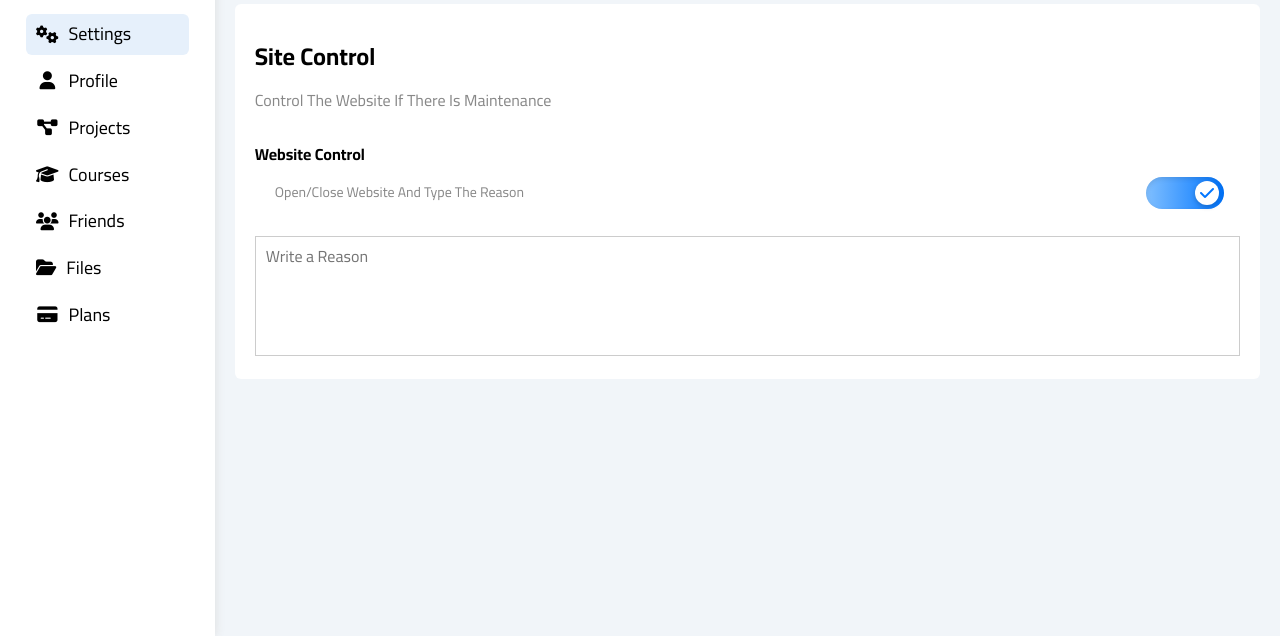
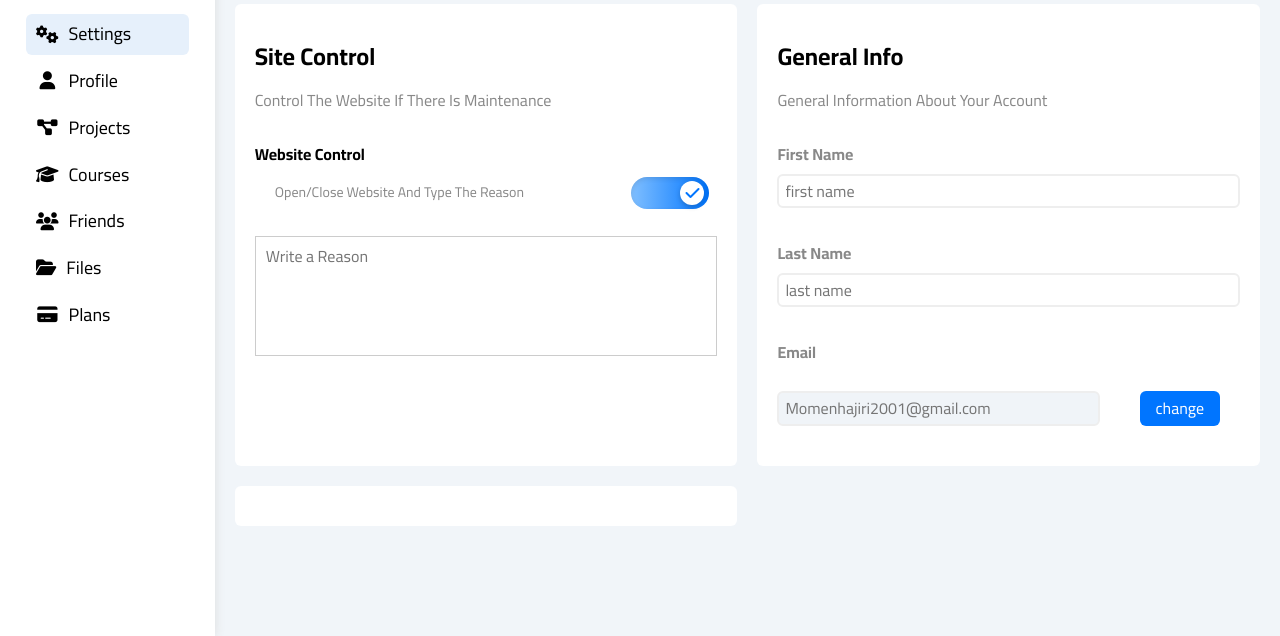
Before and after one commit to momenHajiri/HTML_CSS_TF, a plain HTML site: page settings.html in a window 1280 px wide. Shown: the part 164-800 px from the top of the page. Drawn offline with Linux system fonts and the light colour scheme; a small style sheet from the web is missing.

Commit message:
27/4 (2) add general info

```diff
--- a/css/main.css
+++ b/css/main.css
@@ -722,15 +722,48 @@ li {
 }
 .site-control .toggle-switch {
   top: -8px;
-  left: -16px;
+  left: -8px;
 }
 @media (max-width: 767px) {
   .site-control span.fs-14 {
     margin: 16px 0px 16px 6px;
-    max-lines: 2;
   }
 }
 /* end Site Controll */
+/* start General info  */
+.general-info input {
+  border: 2px solid #eee;
+  border-radius: 6px;
+  -webkit-border-radius: 6px;
+  -moz-border-radius: 6px;
+  -ms-border-radius: 6px;
+  -o-border-radius: 6px;
+}
+.general-info input:focus {
+  border-color: #007bff63;
+  box-shadow: inset 0 0 2px rgba(0, 123, 255, 0.5);
+  outline: none;
+}
+.general-info input:disabled {
+  background-color: #f0f4f8;
+
+  color: #bbb;
+  cursor: no-drop;
+}
+@media (max-width: 767px) {
+  .general-info label {
+    margin-top: 16px;
+    margin-bottom: 6px;
+  }
+  .general-info .flex {
+    flex-direction: column;
+    gap: 0px;
+  }
+  .general-info .btn-shape {
+    margin: 6px auto 6px auto;
+  }
+}
+/* end General info  */
 /* ----------------- end setting html --------------------------*/
 
 /* start component */
@@ -748,6 +781,7 @@ li {
 }
 .btn-shape:hover {
   background-color: var(--blue-alt-color);
+  cursor: pointer;
 }
 
 .toggle-checkbox {
--- a/settings.html
+++ b/settings.html
@@ -165,6 +165,52 @@
             <textarea name="" id="" placeholder="Write a Reason"></textarea>
           </div>
           <!-- end Site Control -->
+          <!-- start general info -->
+          <div class="general-info bg-white p-20 rad-6">
+            <h2>General Info</h2>
+            <span class="txt-grey d-block"
+              >General Information About Your Account
+            </span>
+            <label for="first" class="txt-grey mt-20 mb-10 d-block txt-bold"
+              >First Name</label
+            >
+            <input
+              class="p-6 w-full"
+              type="text"
+              name=""
+              id="first"
+              placeholder="first name"
+            />
+            <label for="last" class="txt-grey mt-20 mb-10 d-block txt-bold"
+              >Last Name</label
+            >
+            <input
+              class="p-6 w-full"
+              type="text"
+              name=""
+              id="first"
+              placeholder="last name"
+            />
+            <label for="first" class="txt-grey mt-20 mb-10 d-block txt-bold"
+              >Email</label
+            >
+            <div class="flex items-center gap-20">
+              <input
+                class="p-6 w-full"
+                type="text"
+                name=""
+                id="first"
+                placeholder="Momenhajiri2001@gmail.com"
+                disabled
+              />
+              <div class="btn-shape">change</div>
+            </div>
+          </div>
+          <!-- end general info -->
+          <!-- start Security Info -->
+          <div class="general-info bg-white p-20 rad-6"></div>
+
+          <!-- end Security Info -->
         </div>
         <!-- end wrapper -->
       </div>
```
